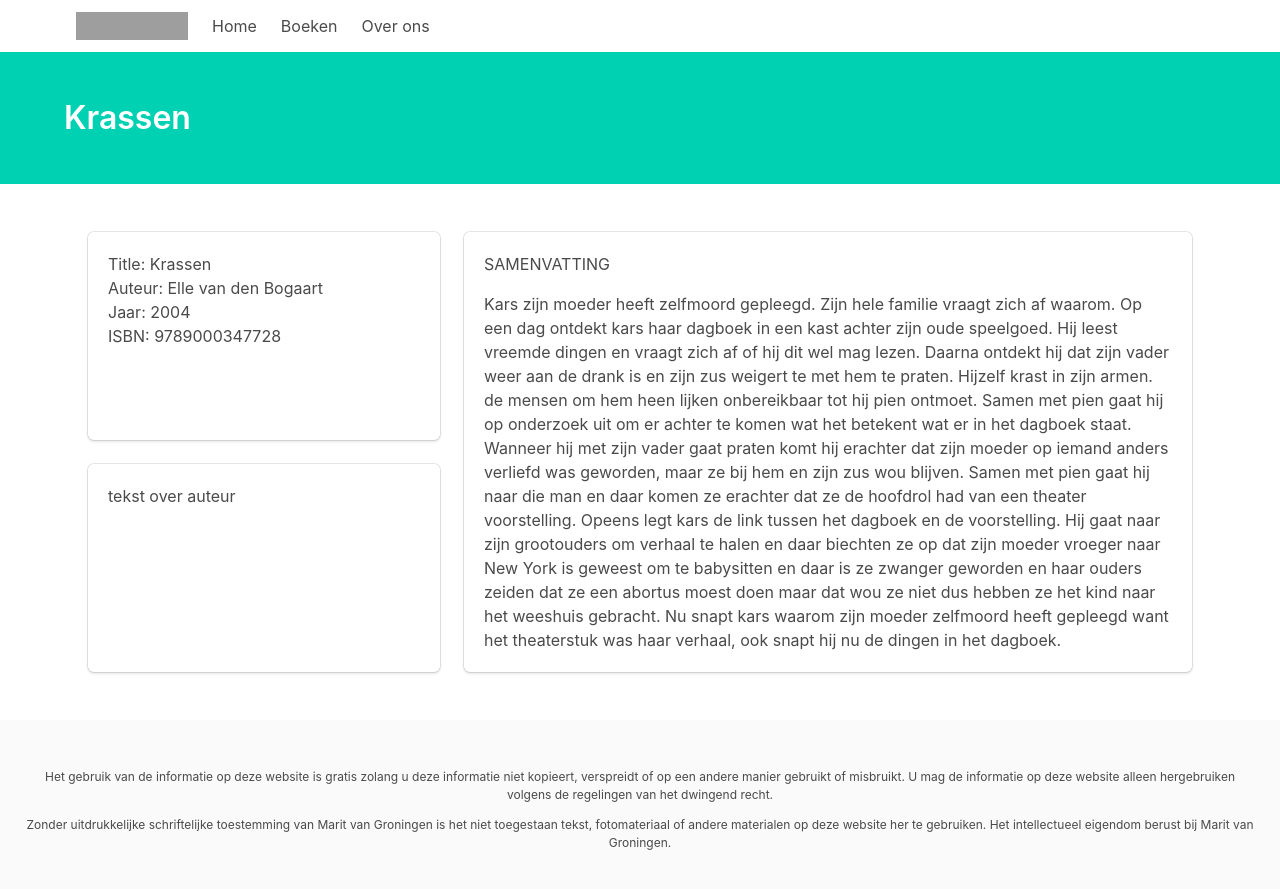
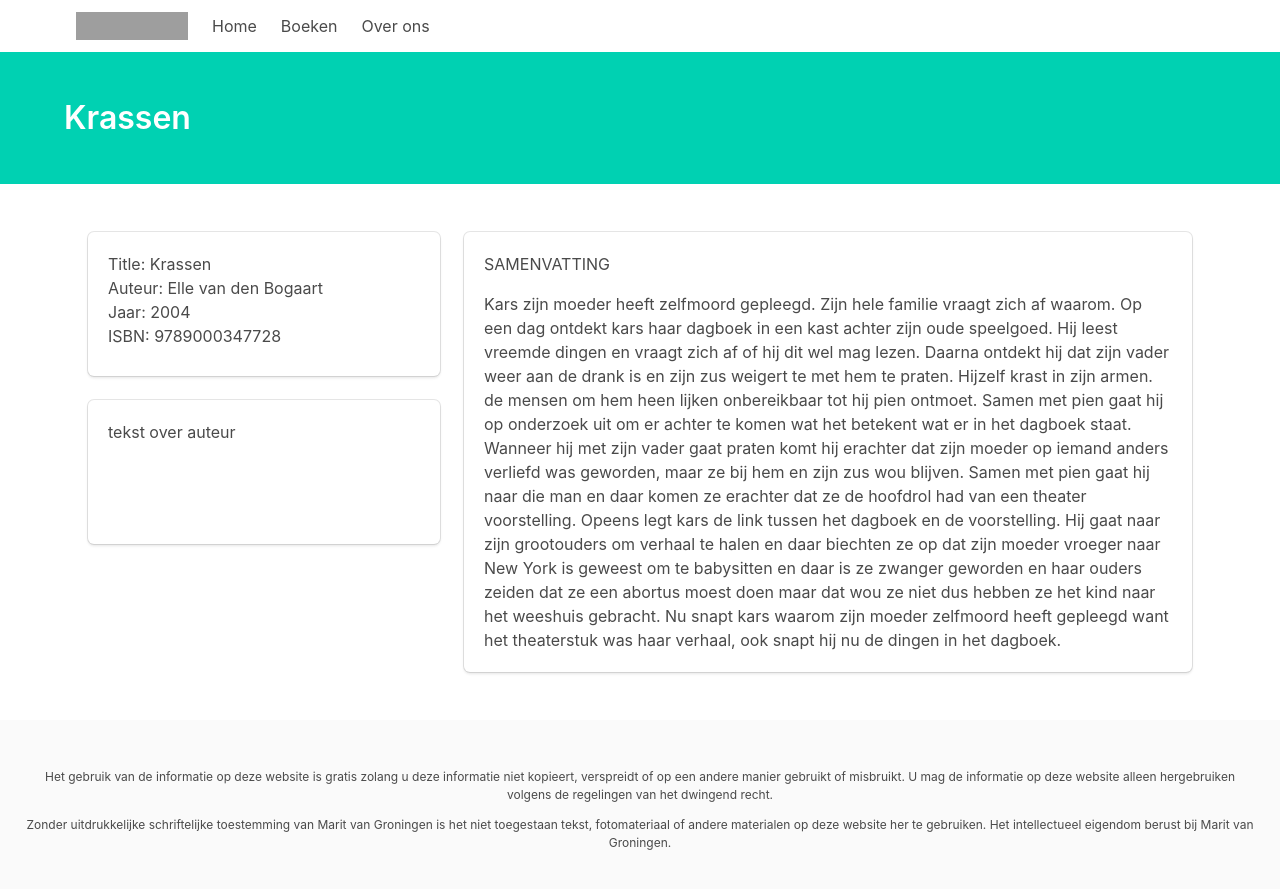
Before and after one commit to groninge01/marit, a Jekyll site: the page built from _books/krassen.md, in a window 1280 px wide. Shown: the top 889 px of the page. Built offline with Jekyll 4.4.1, drawn with Linux system fonts in a browser that asks for light colours; nearby versions of some CDN libraries; a script that is not in the unit is left out; grey boxes are pictures that could not be loaded.

Commit message:
Tiled correctly

```diff
--- a/_layouts/book-tile.html
+++ b/_layouts/book-tile.html
@@ -14,8 +14,10 @@ layout: default
                 <p>Jaar: {{ page.year }}</p>
                 <p>ISBN: {{ page.isbn }}</p>
             </div>
-            <div class="tile is-vertical is-child box">
+            <div class="tile is-child box">
                 <p>tekst over auteur</p>
+            </div>
+            <div class="tile is-child">
             </div>
         </div>
         <div class="tile is-parent">
```
